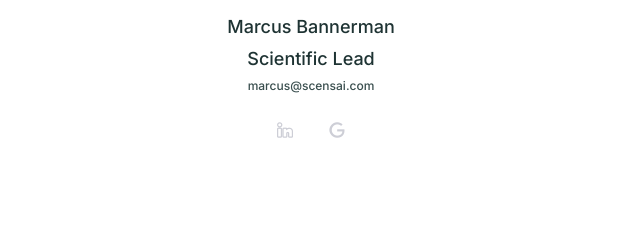
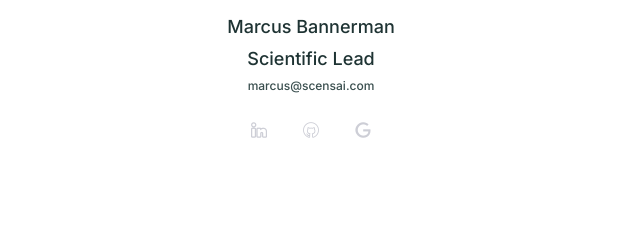
Before and after one commit to scensai/scensai_com, a plain HTML site: page index.html in a window 1280 px wide. Shown: the part 1051-1290 px from the top of the page, 44-684 px from the left. Drawn offline with Linux system fonts and the light colour scheme.

Commit message:
Added my github

```diff
--- a/index.html
+++ b/index.html
@@ -818,6 +818,11 @@
                   </a>
                 </li>
                 <li>
+                  <a href="https://github.com/toastedcrumpets/">
+                    <i class="lni lni-github"></i>
+                  </a>
+                </li>
+                <li>
                   <a href="https://scholar.google.com/citations?user=zQjYW50AAAAJ&hl=en&oi=ao">
                     <i class="lni lni-google"></i>
                   </a>
```
